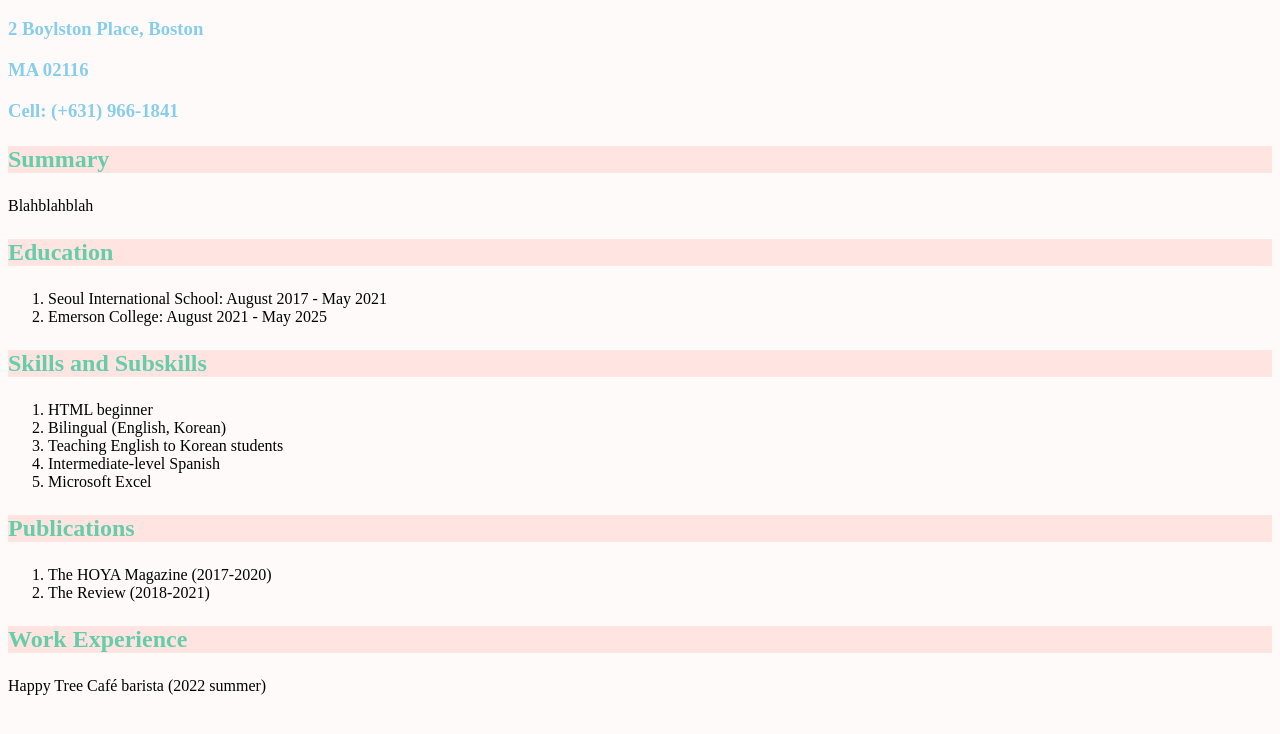
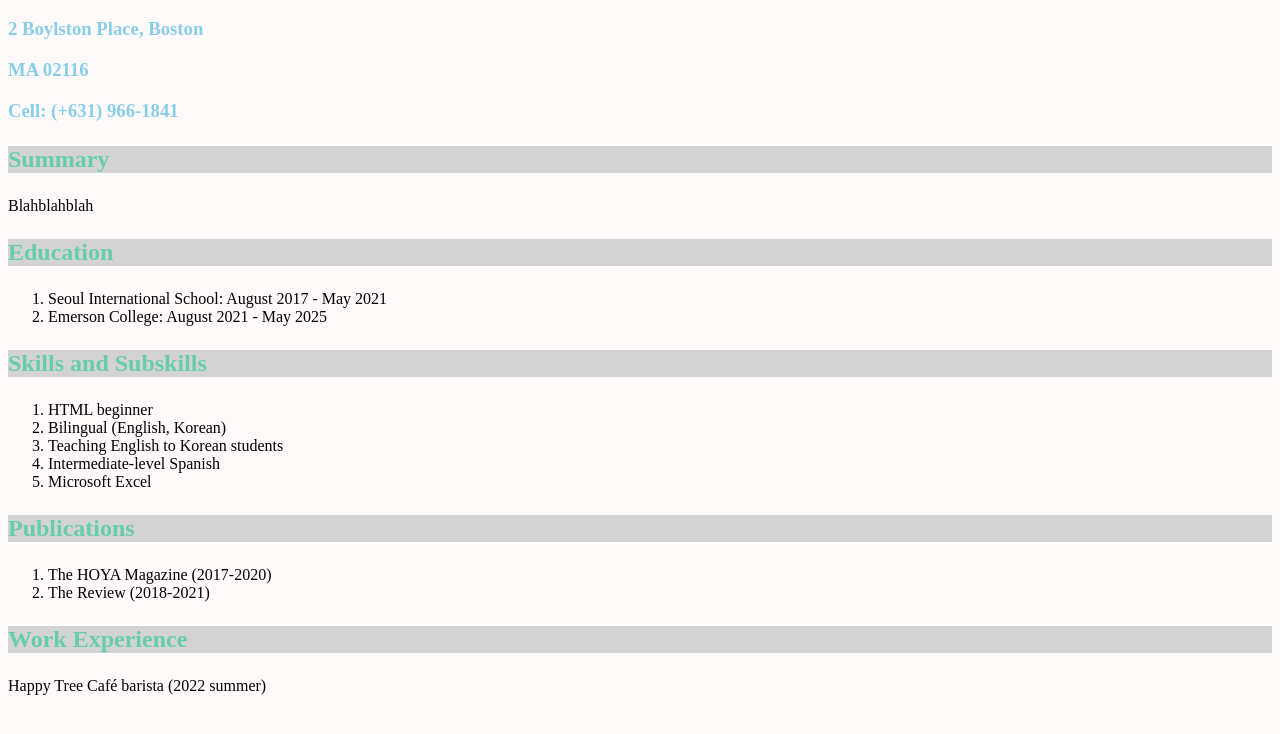
Before and after one commit to isabelj1/isabelj1.github.io, a plain HTML site: page index.html in a window 1280 px wide. Shown: the part 48-782 px from the top of the page. Drawn offline with Linux system fonts and the light colour scheme.

Commit message:
Update stylesheet.css

```diff
--- a/stylesheet.css
+++ b/stylesheet.css
@@ -6,7 +6,7 @@
     p.light {font-weight: lighter;}
     p.thick {
         font-weight: bold;
-        background-color: mistyrose;
+        background-color: lightgray;
     }
     p.thick {font-weight: 900;}
 </style>
```
